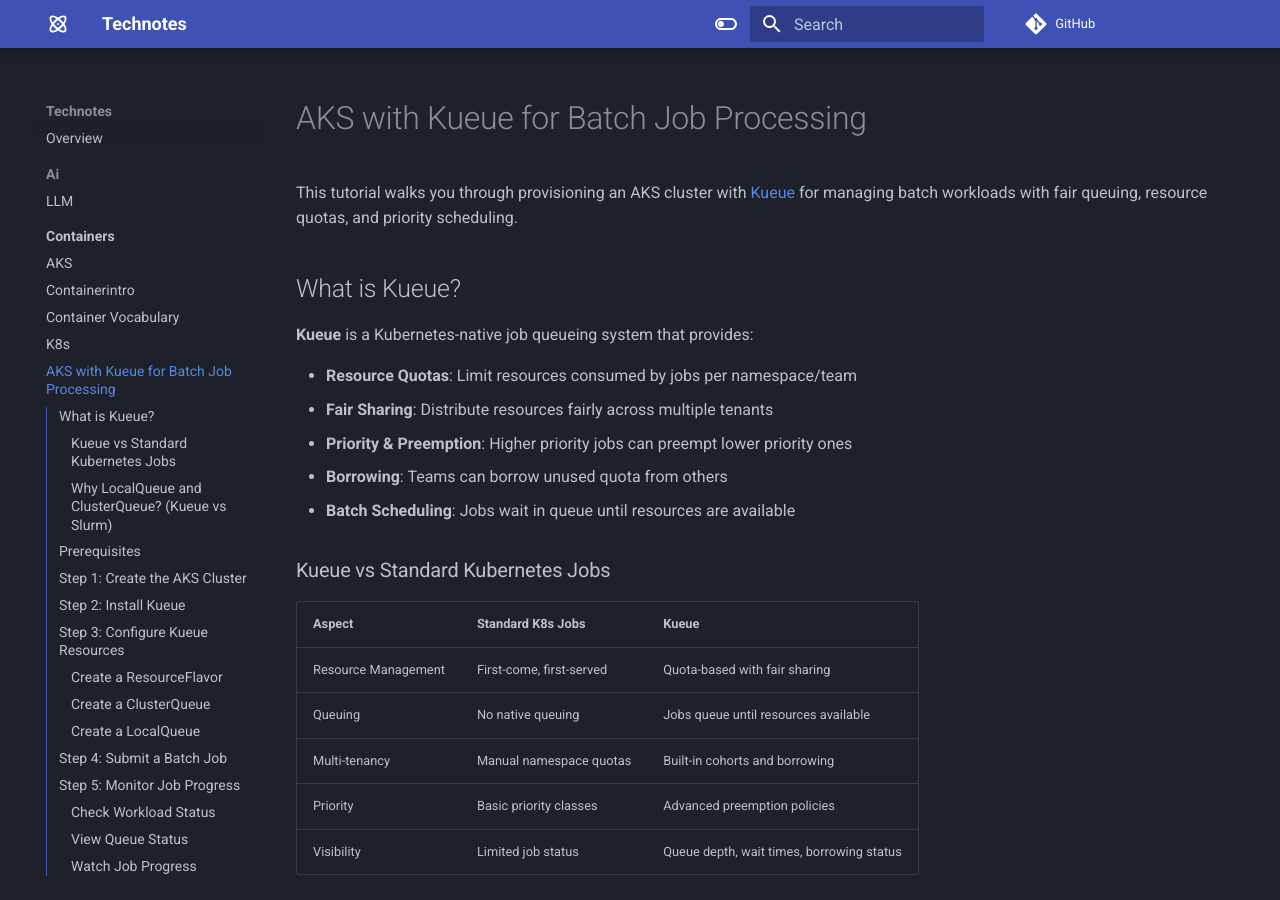
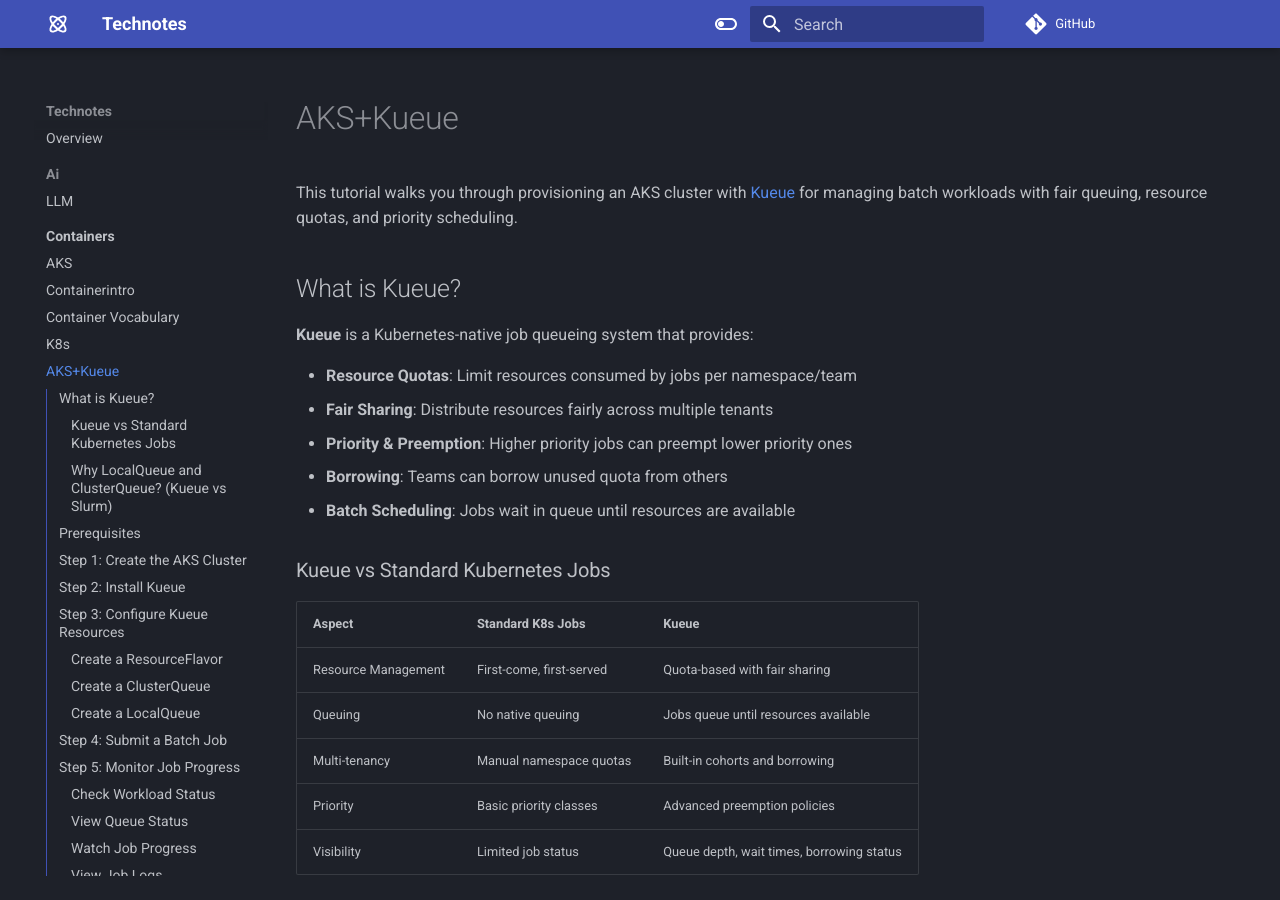
Before and after one commit to marconetto/technotes, an MkDocs documentation site: the page built from docs/containers/kueue.md, in a window 1280 px wide and 900 px high. Built offline with MkDocs 1.6.1 and Material for MkDocs 9.7.7, drawn with Linux system fonts in a browser that asks for light colours; comment, search, counter and statistics services are not loaded.

Commit message:
add aks content

```diff
--- a/docs/containers/kueue.md
+++ b/docs/containers/kueue.md
@@ -1,4 +1,4 @@
-# AKS with Kueue for Batch Job Processing
+# AKS+Kueue
 
 This tutorial walks you through provisioning an AKS cluster with [Kueue](https://kueue.sigs.k8s.io/) for managing batch workloads with fair queuing, resource quotas, and priority scheduling.
 
```
